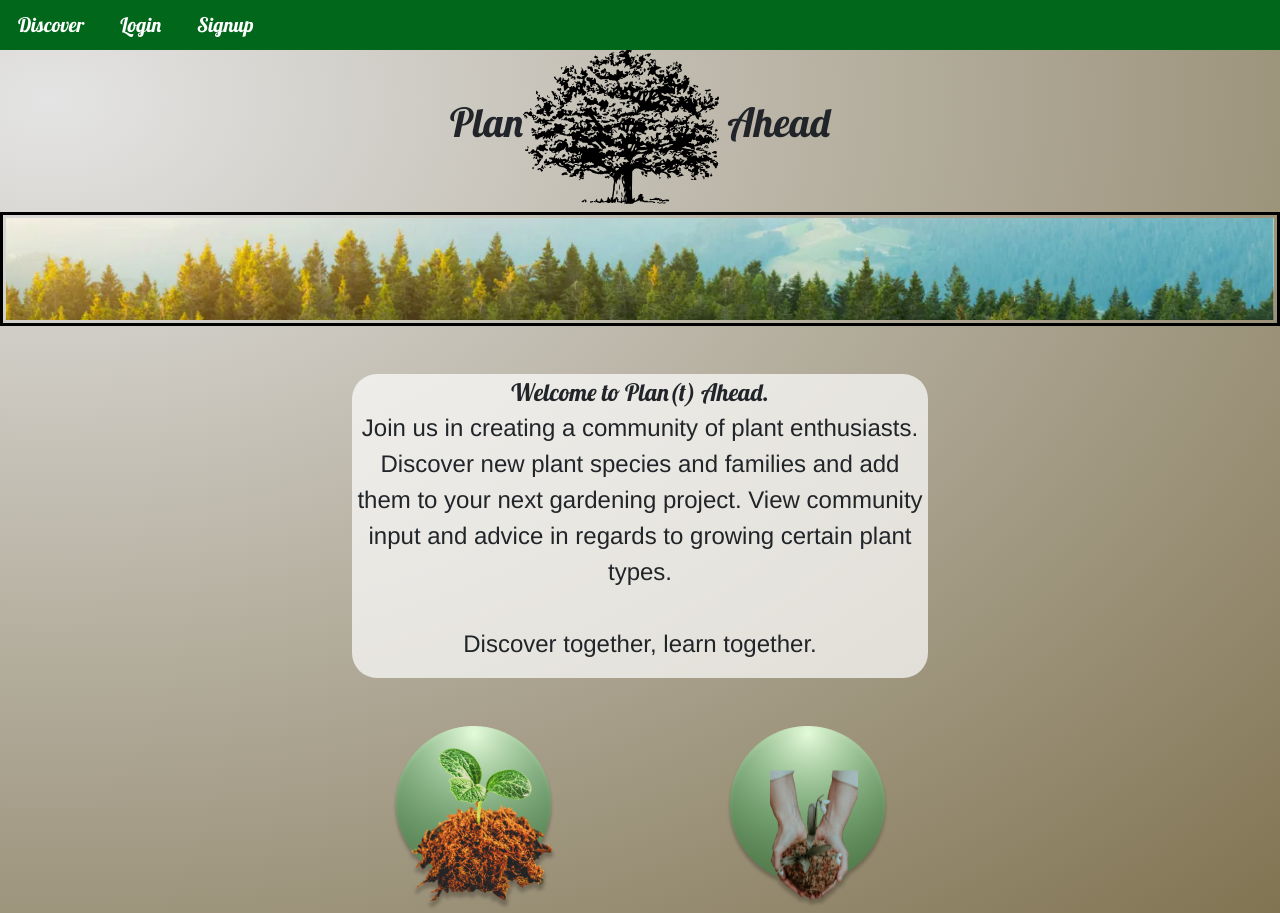
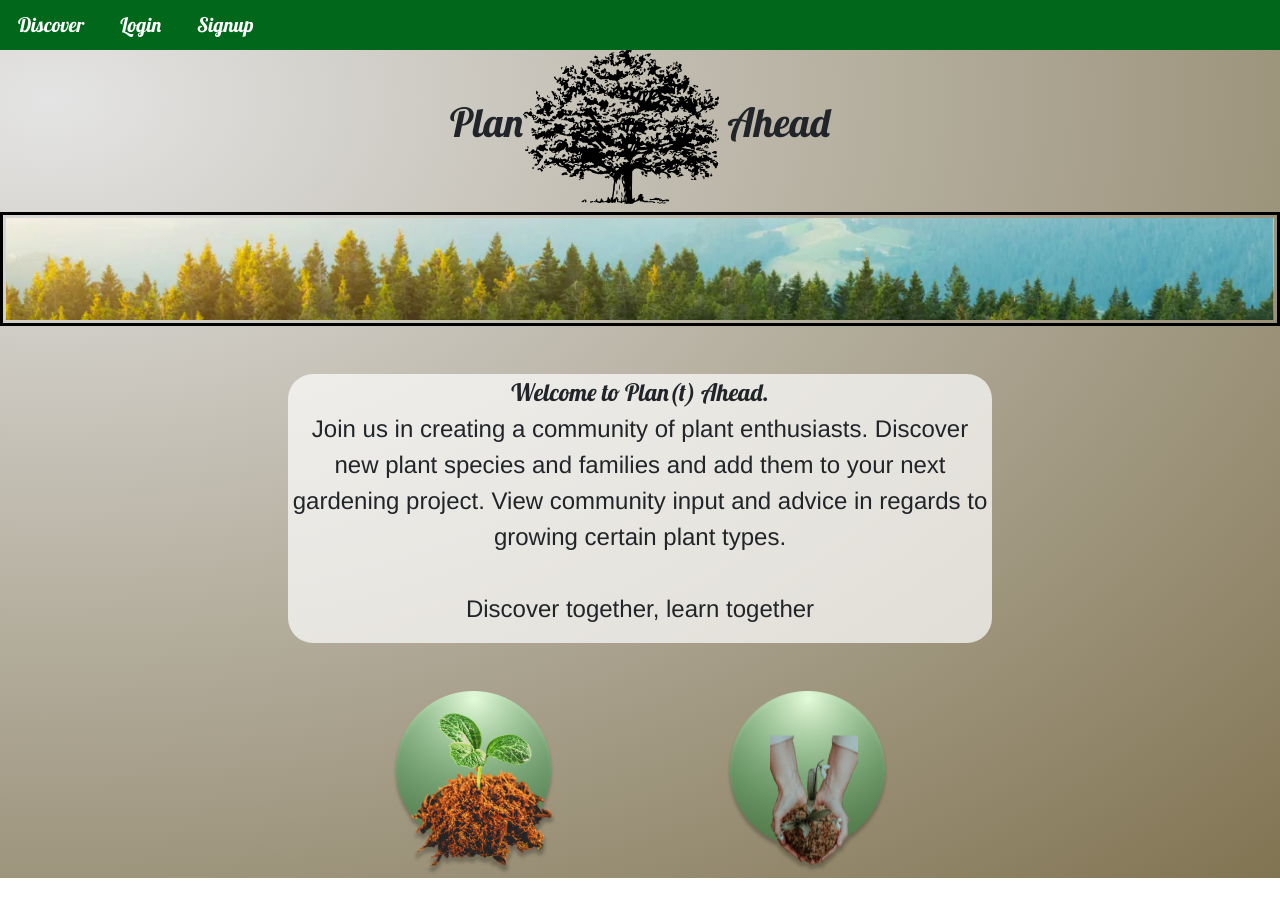
Before and after one commit to Deftone1/plant-ahead, a React (Create React App) app in the folder client/: page / in a window 1280 px wide. After the commit the page ends 878 px from the top, so only its background shows below. Built offline with nearby package versions, Linux system fonts and the light colour scheme.

Commit message:
my projects page

```diff
--- a/client/src/App.js
+++ b/client/src/App.js
@@ -5,6 +5,7 @@ import LoginPage from "./pages/LoginPage";
 import SignupPage from "./pages/SignupPage";
 import Navbar from "./components/Navbar";
 import Main from "./pages/Main"
+import MyProjects from "./pages/MyProjects";
 import ProtectedExamplePage from "./pages/ProtectedExamplePage";
 import { ProvideAuth } from "./util/authContext";
 import ProtectedRoute from "./pages/ProtectedRoute";
@@ -31,7 +32,7 @@ function App() {
             <Main/>
           </ProtectedRoute>
           <ProtectedRoute path="/protected/projects">
-            <h1>Projects</h1>
+            <MyProjects/>
           </ProtectedRoute>
         </Switch>
       </Router>
--- a/client/src/components/Navbar.css
+++ b/client/src/components/Navbar.css
@@ -19,7 +19,3 @@
 .nav-link:visited {
   color: rgb(255, 255, 255);
 }
-
-/* .ml-auto {
-  float: right;
-} */
--- a/client/src/components/Navbar.js
+++ b/client/src/components/Navbar.js
@@ -51,7 +51,7 @@ function Navbar() {
           MyProjects
         </NavLink>
       )}
-      {isLoggedIn && <button className="navbar-nav ml-auto m-2 p-2" onClick={logout}>Logout</button>}
+      {isLoggedIn && <button className="navbar-nav ml-auto m-2 p-1" onClick={logout}>Logout</button>}
     </nav>
   );
 }
--- a/client/src/pages/HomePage.js
+++ b/client/src/pages/HomePage.js
@@ -29,14 +29,14 @@ function HomePage() {
       <br></br>
       <br></br>
       <section>
-        <p><div className="welcome-font">
-          Welcome to Plan(t) Ahead.</div>
+        <p><span className="welcome-font">
+          Welcome to Plan(t) Ahead.</span><br></br>
 
           Join us in creating a community of plant enthusiasts. Discover new
           plant species and families and add them to your next gardening
           project. View community input and advice in regards to growing certain
           plant types. <br/><br></br>
-        Discover together, learn together.
+        <span className="slogan">Discover together, learn together</span>
         </p>
       </section>
 
--- /dev/null
+++ b/client/src/pages/MyProjects.js
@@ -0,0 +1,29 @@
+import React from "react";
+import Title from "../components/Title";
+import { useEffect, useState } from "react";
+import { useAuth } from "../util/authContext";
+import "../styles/my-projects.css";
+import API from "../util/API";
+import Tree from "../images/Tree.svg";
+import plantMain from "../images/plant-welcome.png";
+
+function MyProjects() {
+  const [data, setData] = useState(null);
+  // useEffect(() => {
+  //   API.getPublicExample().then((response) => {
+  //     setData(response.data);
+  //   });
+  // }, []);
+
+  return (
+    <div className="MyProjects">
+      <Title />
+      <header>
+        <h1>
+          Plan<img src={Tree} alt="Tree"></img> Ahead
+        </h1>
+      </header>
+    </div>
+  );
+}
+export default MyProjects;
--- a/client/src/styles/Home.css
+++ b/client/src/styles/Home.css
@@ -4,23 +4,21 @@ header {
     text-align: center;
     font-family: Lobster;
     font-size: 48px;
+}
 
-}
- .HomePage section {
+.HomePage section {
     display: flex;
     justify-content: center;
     margin: auto;
     text-align: center;
-    width:45%;
+    width: 55%;
     font-size: 24px;
     font-family: 'Franklin Gothic Medium', 'Arial Narrow', Arial, sans-serif;
     background-color: rgb(255, 255, 255, .7);
     border-radius: 25px;
-
 }
 
-
- .PlantImages {
+.PlantImages {
     display: flex;
     justify-content: center;
     margin-top: 3em;
@@ -28,12 +26,10 @@ header {
     padding-bottom: 0;
     text-align: center;
     transform: translate(-5rem);
-
 }
 
 .PlantImages img {
     padding-left: 10rem;
-
 }
 
 .HomeButtons {
@@ -42,7 +38,6 @@ header {
     margin-left: 39%;
     margin-right: 39%;
     justify-content: space-between;
-
 }
 
 .plantImageHeader {
@@ -51,17 +46,16 @@ header {
     border: 3px solid rgb(0, 0, 0);
 }
 
- button {
+button {
     font-family: Lobster;
     font-size: 20px;
     color: black;
+}
 
-}
-.HomePage{
-    background: radial-gradient(  at 50px 50px,rgba(228, 228, 228, 1), rgba(72, 53, 4, 0.69));
+.HomePage {
+    background: radial-gradient( at 50px 50px, rgba(228, 228, 228, 1), rgba(72, 53, 4, 0.69));
 }
 
 .welcome-font {
     font-family: Lobster;
-
 }
--- /dev/null
+++ b/client/src/styles/my-projects.css
@@ -0,0 +1,4 @@
+.my-projects {
+    max-width: 75%;
+    margin: 0 auto;
+}
```
